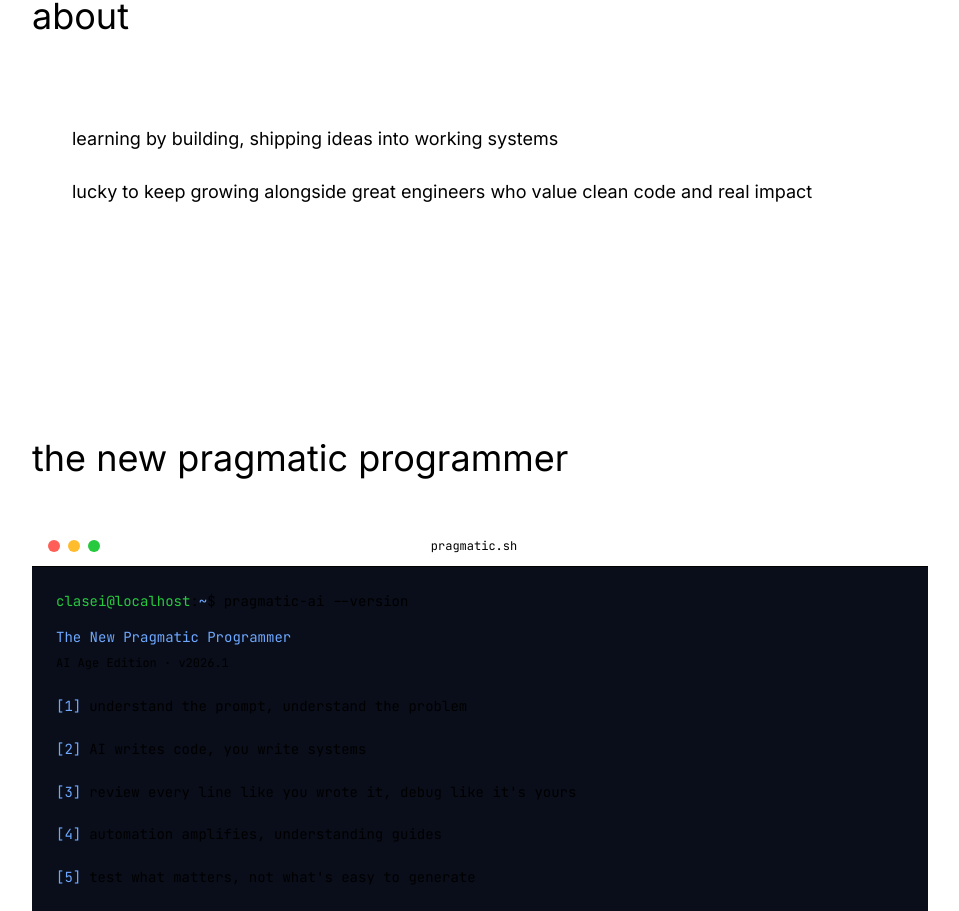
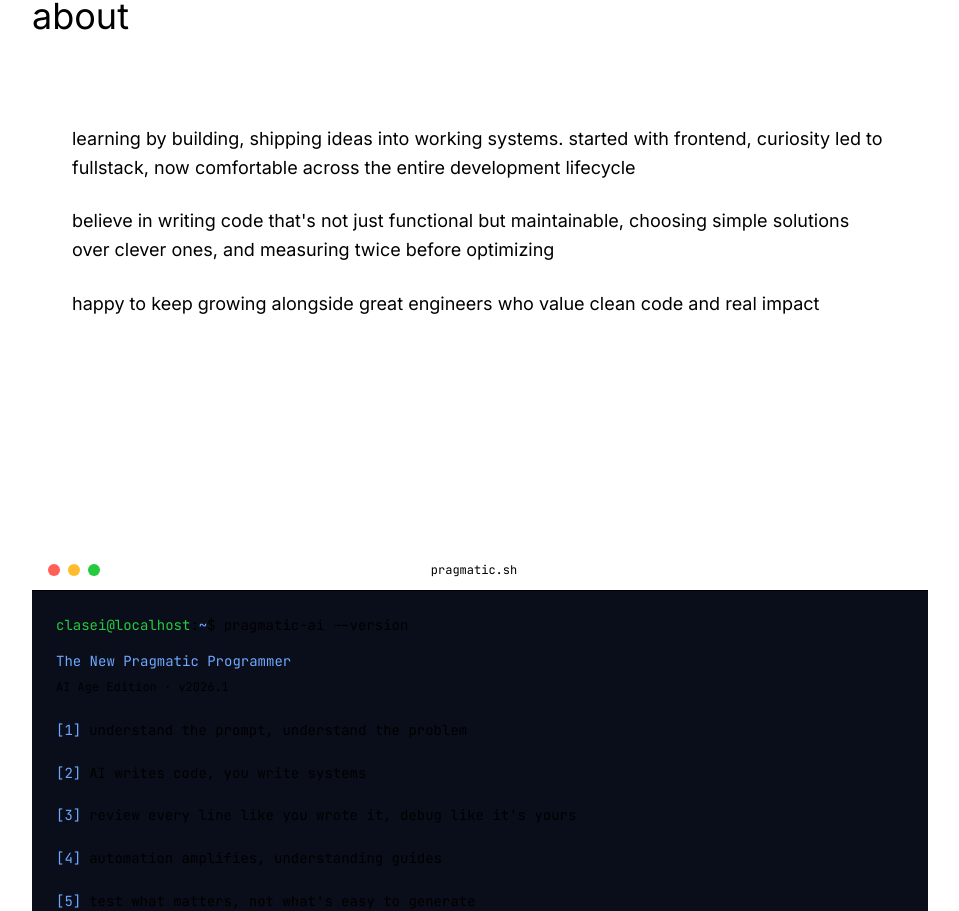
Before and after one commit to clasei/tech, a Nuxt app: page / in a window 1280 px wide. Shown: the part 2496-3407 px from the top of the page, without its empty margins (160-1119 px from the left). Built offline with nearby package versions, Linux system fonts and the light colour scheme.

Commit message:
remove terminal section title and expand about section with more depth

```diff
--- a/pages/index.vue
+++ b/pages/index.vue
@@ -81,10 +81,13 @@
         <h2 class="text-3xl md:text-4xl font-normal mb-12 text-[var(--text-primary)]">about</h2>
         <div class="glass rounded-2xl p-8 lg:p-10">
           <p class="text-lg text-[var(--text-secondary)] leading-relaxed mb-6">
-            learning by building, shipping ideas into working systems
+            learning by building, shipping ideas into working systems. started with frontend, curiosity led to fullstack, now comfortable across the entire development lifecycle
+          </p>
+          <p class="text-lg text-[var(--text-secondary)] leading-relaxed mb-6">
+            believe in writing code that's not just functional but maintainable, choosing simple solutions over clever ones, and measuring twice before optimizing
           </p>
           <p class="text-lg text-[var(--text-secondary)] leading-relaxed">
-            lucky to keep growing alongside great engineers who value clean code and real impact
+            happy to keep growing alongside great engineers who value clean code and real impact
           </p>
         </div>
       </div>
@@ -93,7 +96,6 @@
     <!-- Terminal -->
     <section id="pragmatic" class="px-6 py-24 bg-[var(--bg)]">
       <div class="max-w-4xl mx-auto">
-        <h2 class="text-3xl md:text-4xl font-normal mb-12 text-[var(--text-primary)]">the new pragmatic programmer</h2>
         <TerminalWindow />
       </div>
     </section>
```
